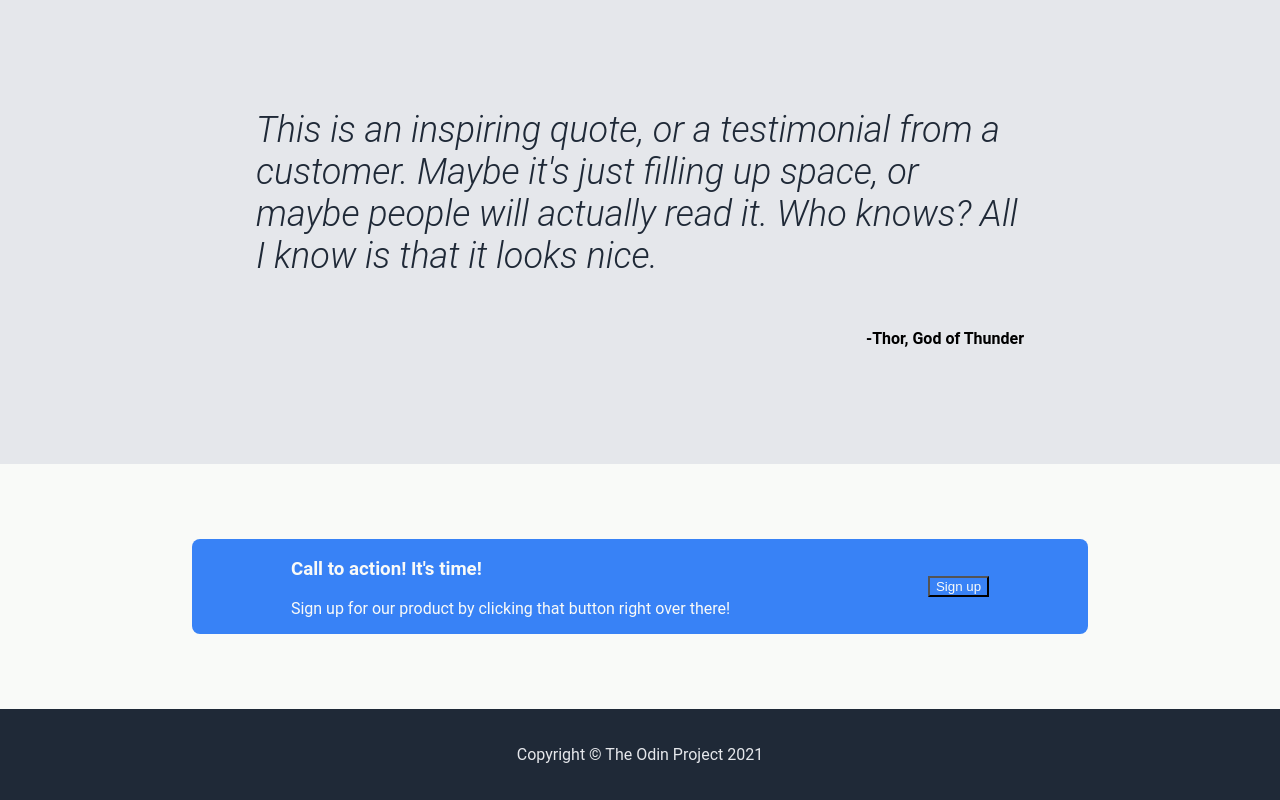
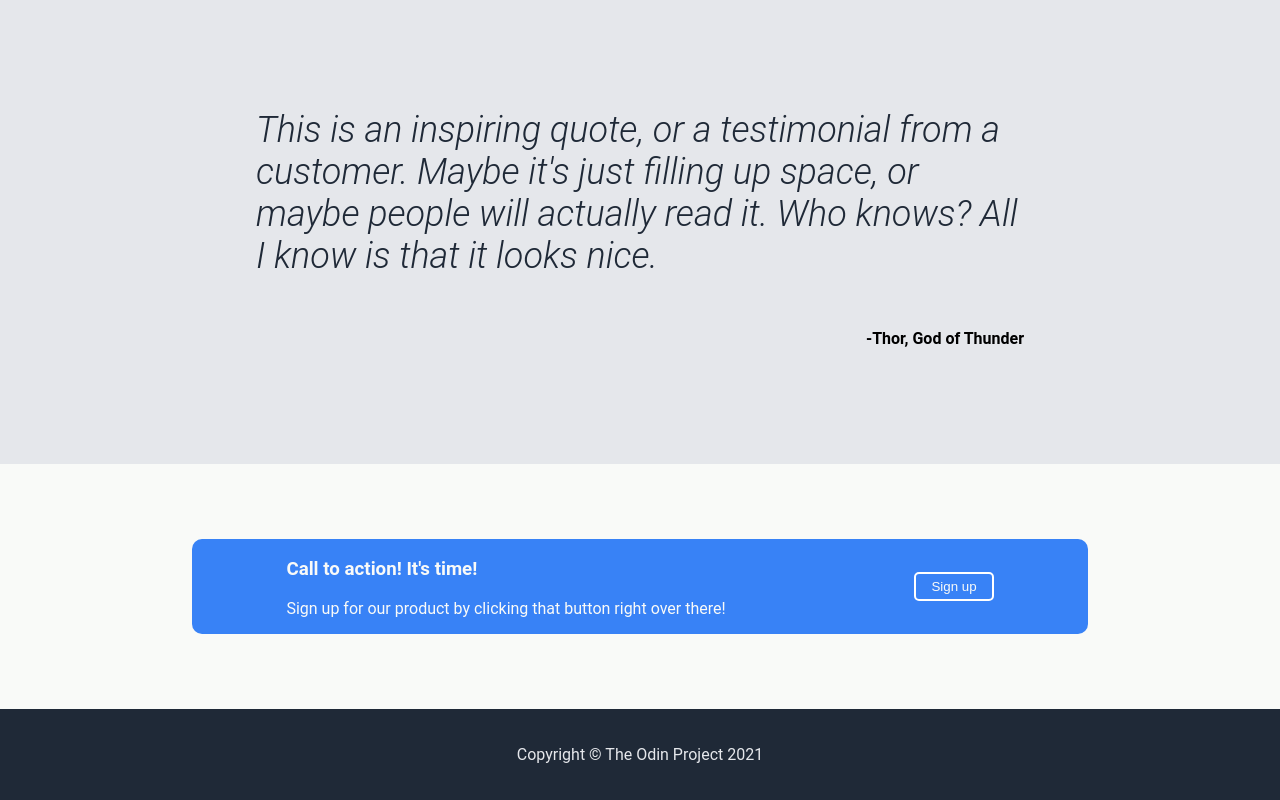
Before and after one commit to skim1225/odin-landing-page, a plain HTML site: page index.html in a window 1280 px wide. Shown: the part 1025-1825 px from the top of the page. Drawn offline with Linux system fonts and the light colour scheme; a web font is replaced by a local one.

Commit message:
Fix button styles

```diff
--- a/styles.css
+++ b/styles.css
@@ -59,6 +59,9 @@ ul {
 button {
     background-color: #3882F6;
     color: #F9FAF8;
+    border: none;
+    border-radius: 5px;
+    padding: 5px 15px;
 }
 
 .inner-1 {
@@ -152,8 +155,12 @@ h2 {
     height: 60%;
     display: flex;
     justify-content: space-around;
-    border-radius: 8px;
+    border-radius: 10px;
     align-items: center;
+}
+
+.container-4 button {
+    border: 2px solid white;
 }
 
 
```
